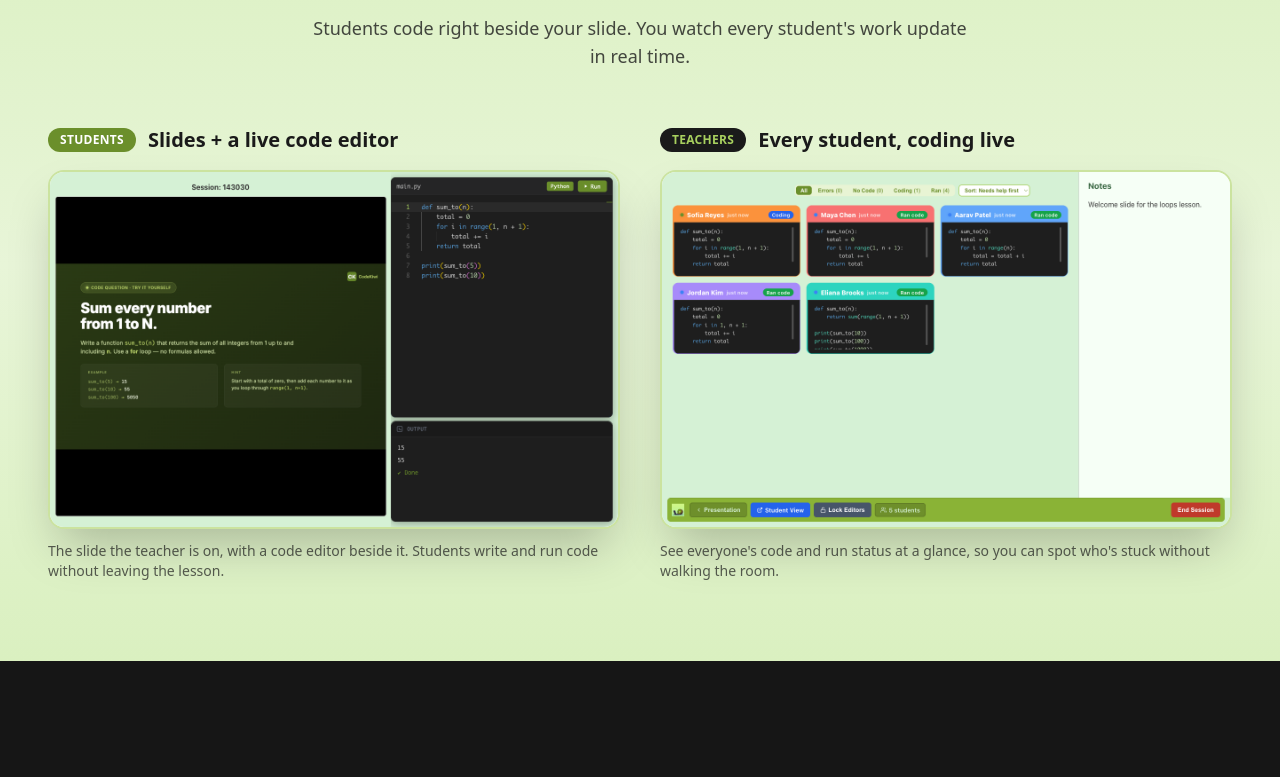
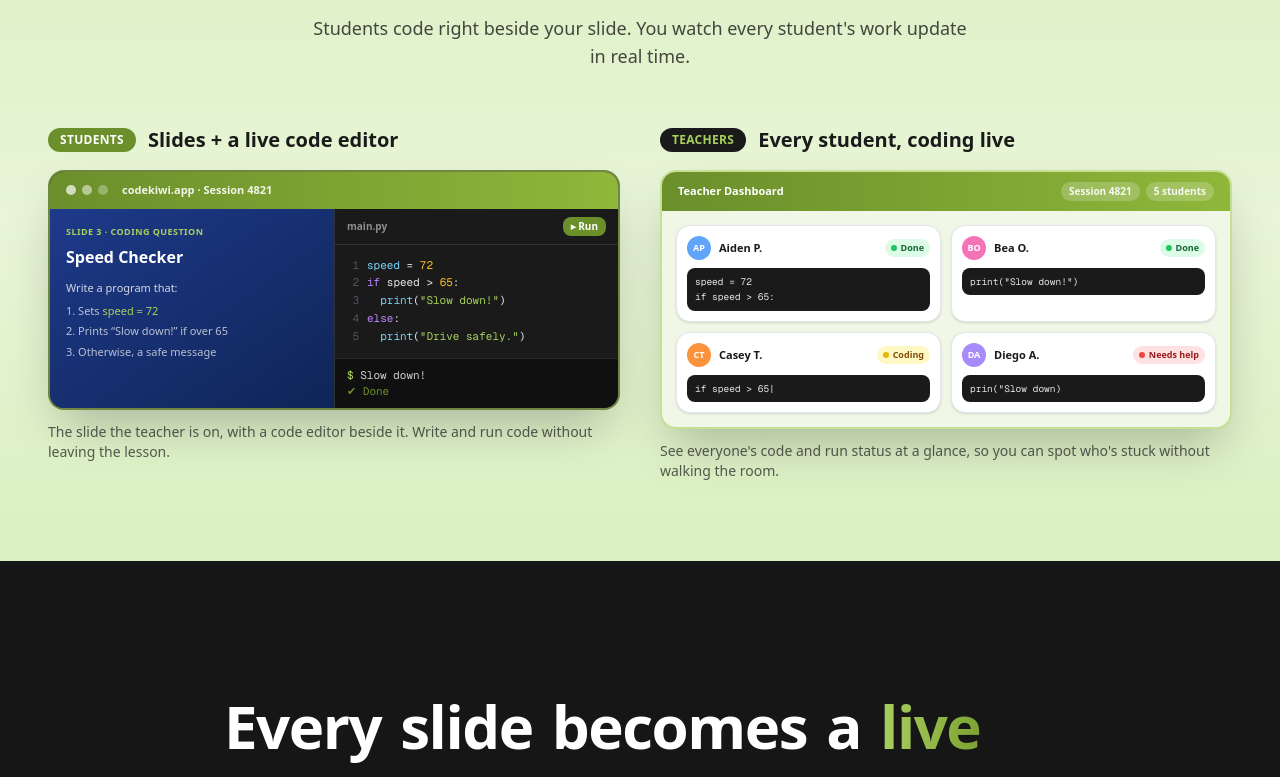
Before and after one commit to JayantDeveloper/codekiwi-site, a Next.js app: page / in a window 1280 px wide. Shown: the part 811-1588 px from the top of the page. Built offline with nearby package versions, Linux system fonts and the light colour scheme.

Commit message:
Demo section as live React mockups (student view + teacher dashboard); fix caret to track each typed char

```diff
--- a/src/components/home/DemoSection.tsx
+++ b/src/components/home/DemoSection.tsx
@@ -1,11 +1,194 @@
 "use client";
 
 import React from "react";
-import Image from "next/image";
 
 interface Props {
   // Kept for page.tsx compatibility; the section is now static.
   isVisible?: boolean;
+}
+
+function CodeLine({ n, children }: { n: number; children: React.ReactNode }) {
+  return (
+    <div className="flex">
+      <span className="w-5 shrink-0 select-none pr-2 text-right text-[#4b5563]">
+        {n}
+      </span>
+      <span className="whitespace-pre">{children}</span>
+    </div>
+  );
+}
+
+/* ── Student view: synced slide + live code editor ──────────────────────── */
+function StudentDemo() {
+  return (
+    <div className="overflow-hidden rounded-2xl border-2 border-[#a8d05f]/60 bg-[#1a1a1a] shadow-2xl">
+      <div className="flex items-center gap-1.5 bg-gradient-to-r from-[#6b8f2b] to-[#8fb73a] px-4 py-2.5">
+        <span className="h-2.5 w-2.5 rounded-full bg-white/70" />
+        <span className="h-2.5 w-2.5 rounded-full bg-white/50" />
+        <span className="h-2.5 w-2.5 rounded-full bg-white/30" />
+        <span className="ml-2 text-[11px] font-semibold text-white/90">
+          codekiwi.app · Session 4821
+        </span>
+      </div>
+
+      <div className="grid grid-cols-2">
+        {/* slide */}
+        <div className="bg-gradient-to-br from-[#1e3a8a] to-[#0f2557] p-4">
+          <p className="text-[9px] font-semibold uppercase tracking-wider text-[#a8d05f]">
+            Slide 3 · Coding question
+          </p>
+          <h4 className="mt-2 text-base font-bold leading-snug text-white">
+            Speed Checker
+          </h4>
+          <p className="mt-3 text-[11px] text-white/80">Write a program that:</p>
+          <ol className="mt-1.5 list-inside list-decimal space-y-1 text-[11px] text-white/70">
+            <li>
+              Sets <span className="text-[#a8d05f]">speed = 72</span>
+            </li>
+            <li>Prints &ldquo;Slow down!&rdquo; if over 65</li>
+            <li>Otherwise, a safe message</li>
+          </ol>
+        </div>
+
+        {/* editor + terminal */}
+        <div className="flex flex-col border-l border-white/10">
+          <div className="flex items-center justify-between border-b border-white/10 px-3 py-2">
+            <span className="text-[10px] font-semibold text-white/50">
+              main.py
+            </span>
+            <span className="flex items-center gap-1 rounded-md bg-[#6b8f2b] px-2 py-0.5 text-[10px] font-bold text-white">
+              ▸ Run
+            </span>
+          </div>
+          <div className="flex-1 px-3 py-3 font-mono text-[11px] leading-relaxed text-[#e5e7eb]">
+            <CodeLine n={1}>
+              <span className="text-[#7dd3fc]">speed</span> ={" "}
+              <span className="text-[#fbbf24]">72</span>
+            </CodeLine>
+            <CodeLine n={2}>
+              <span className="text-[#c084fc]">if</span> speed &gt;{" "}
+              <span className="text-[#fbbf24]">65</span>:
+            </CodeLine>
+            <CodeLine n={3}>
+              {"  "}
+              <span className="text-[#7dd3fc]">print</span>(
+              <span className="text-[#a8d05f]">&quot;Slow down!&quot;</span>)
+            </CodeLine>
+            <CodeLine n={4}>
+              <span className="text-[#c084fc]">else</span>:
+            </CodeLine>
+            <CodeLine n={5}>
+              {"  "}
+              <span className="text-[#7dd3fc]">print</span>(
+              <span className="text-[#a8d05f]">&quot;Drive safely.&quot;</span>)
+            </CodeLine>
+          </div>
+          <div className="border-t border-white/10 bg-black/40 px-3 py-2 font-mono text-[11px] text-white/80">
+            <span className="text-[#a8d05f]">$</span> Slow down!
+            <div className="text-[#6b8f2b]">✔ Done</div>
+          </div>
+        </div>
+      </div>
+    </div>
+  );
+}
+
+/* ── Teacher dashboard: every student's code, live ──────────────────────── */
+const STATUS: Record<
+  string,
+  { pill: string; dot: string; label: string }
+> = {
+  done: { pill: "bg-[#dcfce7] text-[#166534]", dot: "bg-[#22c55e]", label: "Done" },
+  coding: { pill: "bg-[#fef9c3] text-[#854d0e]", dot: "bg-[#eab308]", label: "Coding" },
+  help: { pill: "bg-[#fee2e2] text-[#991b1b]", dot: "bg-[#ef4444]", label: "Needs help" },
+};
+
+function StudentCard({
+  initials,
+  name,
+  status,
+  color,
+  code,
+}: {
+  initials: string;
+  name: string;
+  status: keyof typeof STATUS;
+  color: string;
+  code: string;
+}) {
+  const s = STATUS[status];
+  return (
+    <div className="rounded-xl border border-[#e5e7eb] bg-white p-2.5 shadow-sm">
+      <div className="flex items-center justify-between gap-2">
+        <div className="flex min-w-0 items-center gap-2">
+          <span
+            className="flex h-6 w-6 shrink-0 items-center justify-center rounded-full text-[9px] font-bold text-white"
+            style={{ background: color }}
+          >
+            {initials}
+          </span>
+          <span className="truncate text-[11px] font-semibold text-[#1a1a1a]">
+            {name}
+          </span>
+        </div>
+        <span
+          className={`flex shrink-0 items-center gap-1 rounded-full px-1.5 py-0.5 text-[9px] font-semibold ${s.pill}`}
+        >
+          <span className={`h-1.5 w-1.5 rounded-full ${s.dot}`} />
+          {s.label}
+        </span>
+      </div>
+      <pre className="mt-2 overflow-hidden whitespace-pre rounded-md bg-[#1a1a1a] px-2 py-1.5 font-mono text-[9.5px] leading-relaxed text-[#e5e7eb]">
+        {code}
+      </pre>
+    </div>
+  );
+}
+
+function TeacherDemo() {
+  return (
+    <div className="overflow-hidden rounded-2xl border-2 border-[#a8d05f]/60 bg-[#f0f7e6] shadow-2xl">
+      <div className="flex items-center justify-between bg-gradient-to-r from-[#6b8f2b] to-[#8fb73a] px-4 py-2.5">
+        <span className="text-[11px] font-semibold text-white">
+          Teacher Dashboard
+        </span>
+        <div className="flex items-center gap-1.5 text-[10px] font-semibold text-white/90">
+          <span className="rounded-full bg-white/20 px-2 py-0.5">Session 4821</span>
+          <span className="rounded-full bg-white/20 px-2 py-0.5">5 students</span>
+        </div>
+      </div>
+      <div className="grid grid-cols-2 gap-2.5 p-3.5">
+        <StudentCard
+          initials="AP"
+          name="Aiden P."
+          status="done"
+          color="#60a5fa"
+          code={"speed = 72\nif speed > 65:"}
+        />
+        <StudentCard
+          initials="BO"
+          name="Bea O."
+          status="done"
+          color="#f472b6"
+          code={'print("Slow down!")'}
+        />
+        <StudentCard
+          initials="CT"
+          name="Casey T."
+          status="coding"
+          color="#fb923c"
+          code={"if speed > 65|"}
+        />
+        <StudentCard
+          initials="DA"
+          name="Diego A."
+          status="help"
+          color="#a78bfa"
+          code={'prin("Slow down)'}
+        />
+      </div>
+    </div>
+  );
 }
 
 export const DemoSection = React.forwardRef<HTMLElement, Props>(
@@ -16,18 +199,18 @@ export const DemoSection = React.forwardRef<HTMLElement, Props>(
         ref={ref}
         className="py-20 bg-gradient-to-b from-[#daf0c0] via-[#e8f5d8] to-[#daf0c0]"
       >
-        <div className="px-4 sm:px-8 md:px-12 max-w-7xl mx-auto">
-          <div className="text-center mb-14">
-            <h2 className="text-4xl font-bold tracking-tight text-[#1a1a1a] sm:text-5xl mb-4">
+        <div className="mx-auto max-w-7xl px-4 sm:px-8 md:px-12">
+          <div className="mb-14 text-center">
+            <h2 className="mb-4 text-4xl font-bold tracking-tight text-[#1a1a1a] sm:text-5xl">
               One lesson, two live views
             </h2>
-            <p className="text-lg text-[#1a1a1a]/80 mx-auto max-w-2xl font-medium">
-              Students code right beside your slide. You watch every student&apos;s
-              work update in real time.
+            <p className="mx-auto max-w-2xl text-lg font-medium text-[#1a1a1a]/80">
+              Students code right beside your slide. You watch every
+              student&apos;s work update in real time.
             </p>
           </div>
 
-          <div className="grid gap-10 md:grid-cols-2">
+          <div className="grid items-start gap-10 md:grid-cols-2">
             {/* Student view */}
             <div>
               <div className="mb-4 flex items-center gap-3">
@@ -38,18 +221,10 @@ export const DemoSection = React.forwardRef<HTMLElement, Props>(
                   Slides + a live code editor
                 </h3>
               </div>
-              <div className="overflow-hidden rounded-2xl border-2 border-[#a8d05f]/60 bg-white shadow-2xl">
-                <Image
-                  src="/gallery/student-view.png"
-                  alt="CodeKiwi student view: the synced slide beside a live code editor"
-                  width={1280}
-                  height={800}
-                  className="w-full h-auto"
-                />
-              </div>
+              <StudentDemo />
               <p className="mt-3 text-sm text-[#1a1a1a]/70">
-                The slide the teacher is on, with a code editor beside it. Students
-                write and run code without leaving the lesson.
+                The slide the teacher is on, with a code editor beside it. Write
+                and run code without leaving the lesson.
               </p>
             </div>
 
@@ -63,18 +238,10 @@ export const DemoSection = React.forwardRef<HTMLElement, Props>(
                   Every student, coding live
                 </h3>
               </div>
-              <div className="overflow-hidden rounded-2xl border-2 border-[#a8d05f]/60 bg-white shadow-2xl">
-                <Image
-                  src="/gallery/teacher-dashboard.png"
-                  alt="CodeKiwi teacher dashboard: every student's code and run status, live"
-                  width={1280}
-                  height={800}
-                  className="w-full h-auto"
-                />
-              </div>
+              <TeacherDemo />
               <p className="mt-3 text-sm text-[#1a1a1a]/70">
-                See everyone&apos;s code and run status at a glance, so you can spot
-                who&apos;s stuck without walking the room.
+                See everyone&apos;s code and run status at a glance, so you can
+                spot who&apos;s stuck without walking the room.
               </p>
             </div>
           </div>
--- a/src/components/home/ScrollStatement.tsx
+++ b/src/components/home/ScrollStatement.tsx
@@ -79,21 +79,26 @@ export function ScrollStatement() {
           const revealed = clampInt(count - starts[i], word.length);
           const accent = ACCENT.has(word.toLowerCase());
           const fully = revealed >= word.length;
+          const colorCls =
+            fully && accent
+              ? "bg-gradient-to-r from-[#a8d05f] to-[#7da332] bg-clip-text text-transparent"
+              : "text-white";
           return (
             <span
               key={i}
-              className={`mr-[0.32em] inline-block whitespace-nowrap ${
-                fully && accent
-                  ? "bg-gradient-to-r from-[#a8d05f] to-[#7da332] bg-clip-text text-transparent"
-                  : "text-white"
-              }`}
+              className="relative mr-[0.32em] inline-block whitespace-nowrap"
             >
-              <span>{word.slice(0, revealed)}</span>
-              {/* keeps layout stable so nothing reflows as it types */}
-              <span className="opacity-0">{word.slice(revealed)}</span>
-              {activeWord === i && (
-                <span className="ck-type-caret text-[#a8d05f]">▌</span>
-              )}
+              {/* reserves the full word width so nothing reflows as it types */}
+              <span className="invisible">{word}</span>
+              {/* visible overlay: caret rides right behind the last typed char */}
+              <span
+                className={`absolute left-0 top-0 whitespace-nowrap ${colorCls}`}
+              >
+                {word.slice(0, revealed)}
+                {activeWord === i && (
+                  <span className="ck-type-caret text-[#a8d05f]">▌</span>
+                )}
+              </span>
             </span>
           );
         })}
```
Also changed, not shown: src/components/home/HeroSection.tsx (+12 -8 lines).
